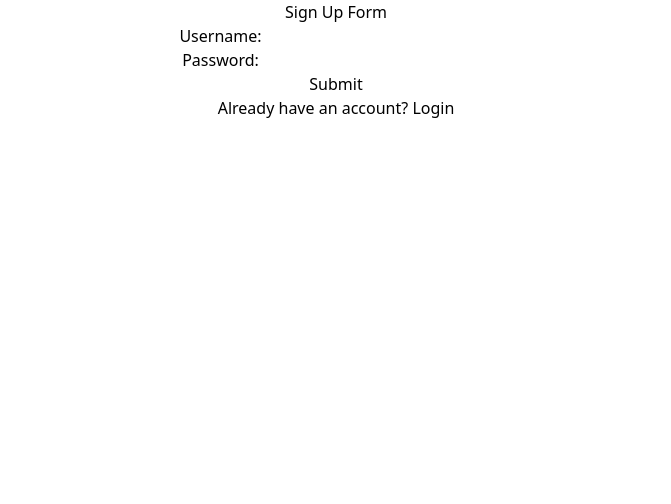
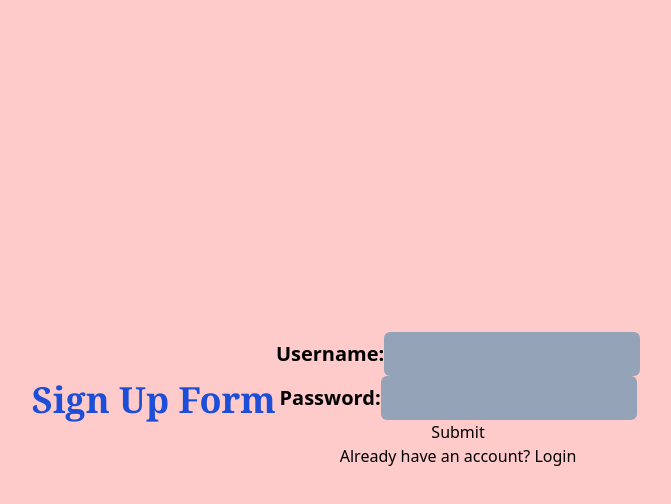
Before and after one commit to Mahiimaa/Grind, a React (Create React App) app: page /signup in a window 1280 px wide. Shown: the top 504 px of the page, without its empty margins (304-975 px from the left). Built offline with nearby package versions, Linux system fonts and the light colour scheme.

Commit message:
subtle change

```diff
--- a/src/pages/forgot.js
+++ b/src/pages/forgot.js
@@ -2,15 +2,15 @@ import React from "react";
 
 const Forgot = () =>{
     return(
-        <div>
-            <h2>Forgot Password</h2>
+        <div className= 'bg-red-200 w-full h-[100vh] flex justify-center items-center '>
+            <h2  className='font-extrabold text-4xl text-blue-700 font-serif' >Forgot Password</h2>
             <form>
-                <label>
+                <label className=' font-sans font-semibold text-xl' >
                     Email:
                     <input type="email" name="email" />
-                </label>
+                </label >
                 <br />
-                <input type="submit" value="Submit" />
+                <input className="bg-slate-400 p-2 rounded-md w-64" type="submit" value="Submit" />
             </form>
            {/* OTP Section */}
             <h3>Enter OTP sent to your registered email address</h3>
--- a/src/pages/home.js
+++ b/src/pages/home.js
@@ -2,9 +2,9 @@ import React from "react";
 
 const Home =()=>{
     return(
-        <div className="">
+        <div className='bg-red-200 w-full h-[100vh] flex justify-center items-center '>
             {/* Homepage content goes here */}
-            <h1>Welcome to Grind</h1>
+            <h1 className='font-extrabold text-4xl text-blue-700 font-serif'>Welcome to Grind</h1>
             <p>Grind is a platform for connecting with other grinders and sharing grinding techniques.</p>
             <p>This is your home page.</p>
             {/* Other components can be added here */}
--- a/src/pages/signup.js
+++ b/src/pages/signup.js
@@ -2,17 +2,17 @@ import  React from 'react';
 
 const Signup = () =>{
     return(
-        <div>
-            <h2>Sign Up Form</h2>
+        <div className= 'bg-red-200 w-full h-[100vh] flex justify-center items-center '>
+            <h2 className='font-extrabold text-4xl text-blue-700 font-serif'>Sign Up Form</h2>
             <form>
-                <label>
+                <label className=' font-sans font-semibold text-xl'>
                     Username:
-                    <input type="text" name="username" />
+                    <input className="bg-slate-400 p-2 rounded-md w-64" type="text" name="username" />
                 </label>
                 <br />
-                <label>
+                <label className=' font-sans font-semibold text-xl'>
                     Password:
-                    <input type="password" name="password" />
+                    <input className="bg-slate-400 p-2 rounded-md w-64" type="password" name="password" />
                 </label>
                 <br />
                 <input type="submit" value="Submit" />
```
